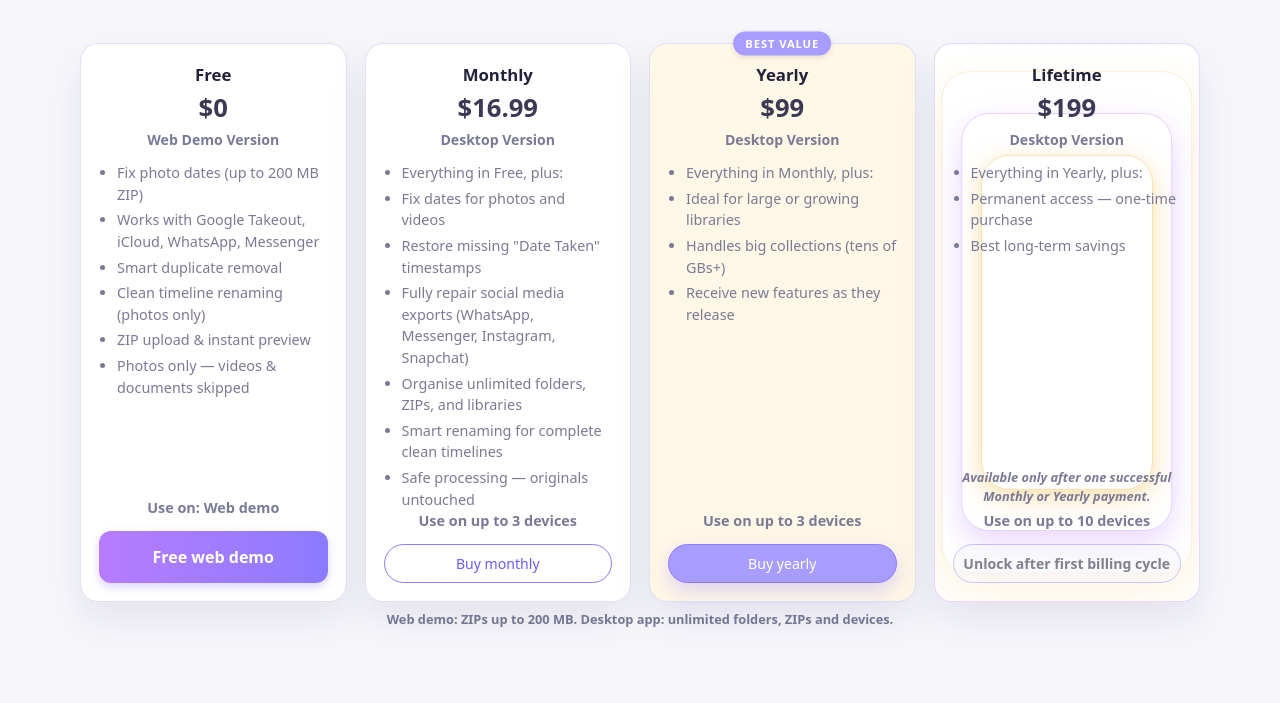
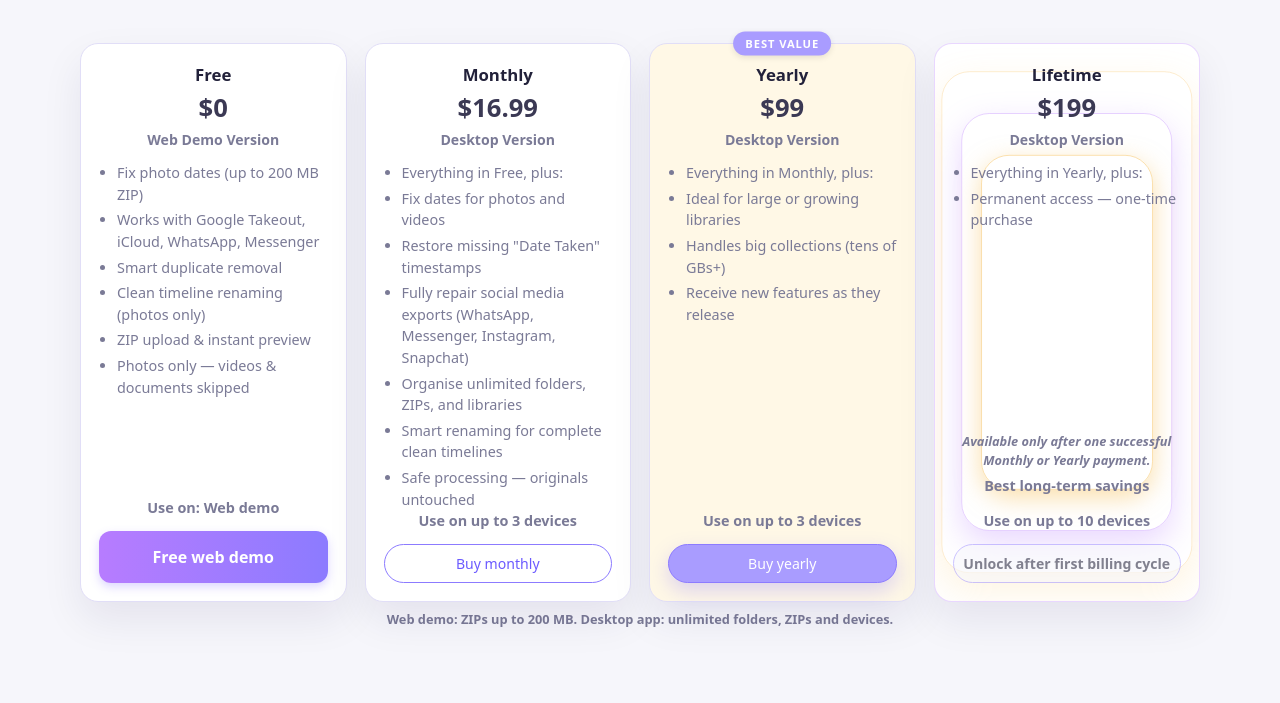
Before and after one commit to photodaterescue/pdr-webapp, a Flask app: page / in a window 1280 px wide. Shown: the part 1555-2258 px from the top of the page. Run offline with Flask 3, Linux system fonts and the light colour scheme; some libraries are stand-ins or nearby versions.

Commit message:
Update Lifetime pricing card layout and content
Restructure the Lifetime card by moving "Best long-term savings" below the eligibility note and updating the bulleted list.

Replit-Commit-Author: Agent
Replit-Commit-Session-Id: caec3bc4-e945-403a-b7a1-05315cd24c77
Replit-Commit-Checkpoint-Type: full_checkpoint
Replit-Commit-Event-Id: 8e71264f-4061-498d-9aa4-26ea346705db
Replit-Commit-Screenshot-Url: https://storage.googleapis.com/screenshot-production-us-central1/ea2aa571-6d32-4f19-8570-b8403f952da2/caec3bc4-e945-403a-b7a1-05315cd24c77/FeEWNCC
Replit-Helium-Checkpoint-Created: true

```diff
--- a/templates/index.html
+++ b/templates/index.html
@@ -387,11 +387,11 @@
         <ul class="plan-features">
           <li>Everything in Yearly, plus:</li>
           <li>Permanent access — one-time purchase</li>
-          <li>Best long-term savings</li>
         </ul>
         <p class="lifetime-note" style="margin-top: auto;">
           <strong>Available only after one successful Monthly or Yearly payment.</strong>
         </p>
+        <p class="plan-period" style="font-size: 0.9rem;"><strong>Best long-term savings</strong></p>
         <p class="plan-period" style="font-size: 0.9rem;"><strong>Use on up to 10 devices</strong></p>
         <a class="btn btn-disabled btn-card" style="pointer-events: none; opacity: 0.6;">
           Unlock after first billing cycle
```
Also changed, not shown: 1 other file.
